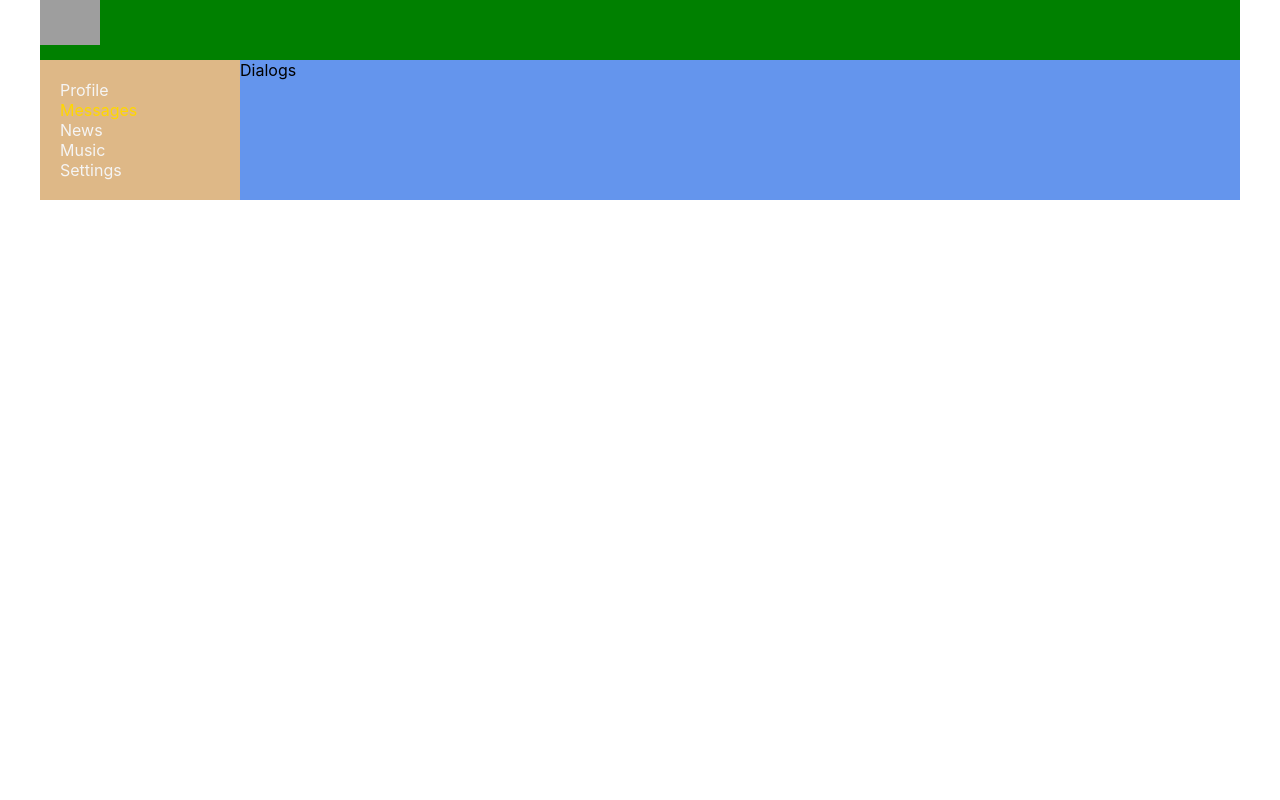
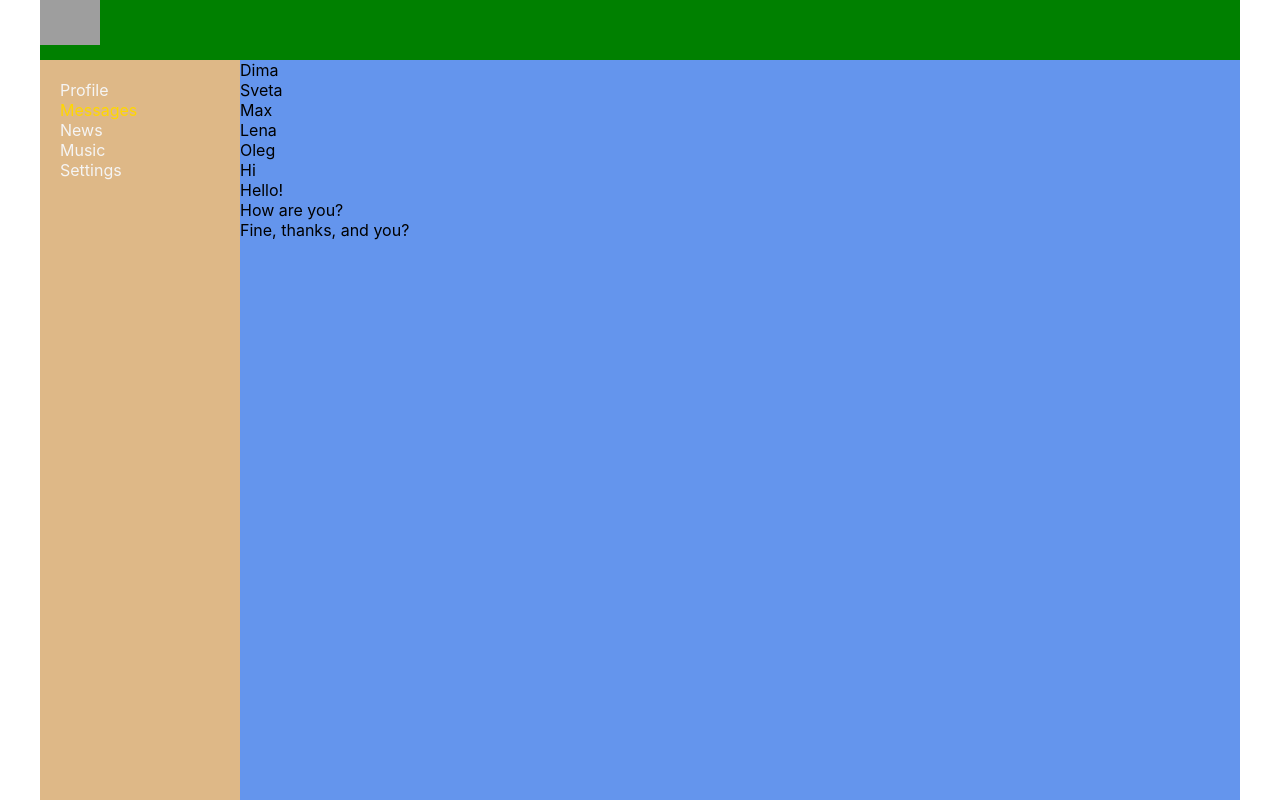
Before and after one commit to Xedinsey/socialweb, a React (Create React App) app: page /dialogs in a window 1280 px wide. Built offline with nearby package versions, Linux system fonts and the light colour scheme; grey boxes are pictures that could not be loaded.

Commit message:
21 lesson

```diff
--- a/src/App.css
+++ b/src/App.css
@@ -2,6 +2,7 @@
   margin: 0 auto;
   display: grid;
   width: 1200px;
+    height: 800px;
   grid-template-areas:
   "h h"
   "n c";
--- a/src/components/Dialogs/Dialogs.jsx
+++ b/src/components/Dialogs/Dialogs.jsx
@@ -1,10 +1,33 @@
 import React from "react";
+import classes from "./Dialogs.module.css";
 
 
 const Dialogs = (props) => {
     return (
-        <div>
-            Dialogs
+        <div className={classes.dialogs}>
+            <div className={classes.dialogsItems} activeClassName={classes.active}>
+                <div className={classes.dialog + " " + classes.active}>
+                    Dima
+                </div>
+                <div className={classes.dialog}>
+                    Sveta
+                </div>
+                <div className={classes.dialog}>
+                    Max
+                </div>
+                <div className={classes.dialog}>
+                    Lena
+                </div>
+                <div className={classes.dialog}>
+                    Oleg
+                </div>
+            </div>
+            <div className={classes.messages}>
+                <div className={classes.message}>Hi</div>
+                <div className={classes.message}>Hello!</div>
+                <div className={classes.message}>How are you?</div>
+                <div className={classes.message}>Fine, thanks, and you?</div>
+            </div>
         </div>
     )
 }
```
